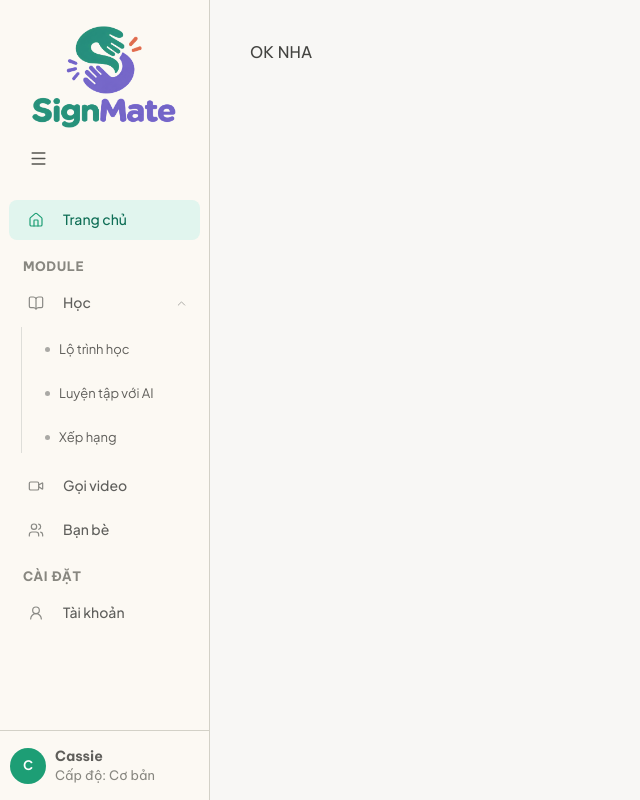
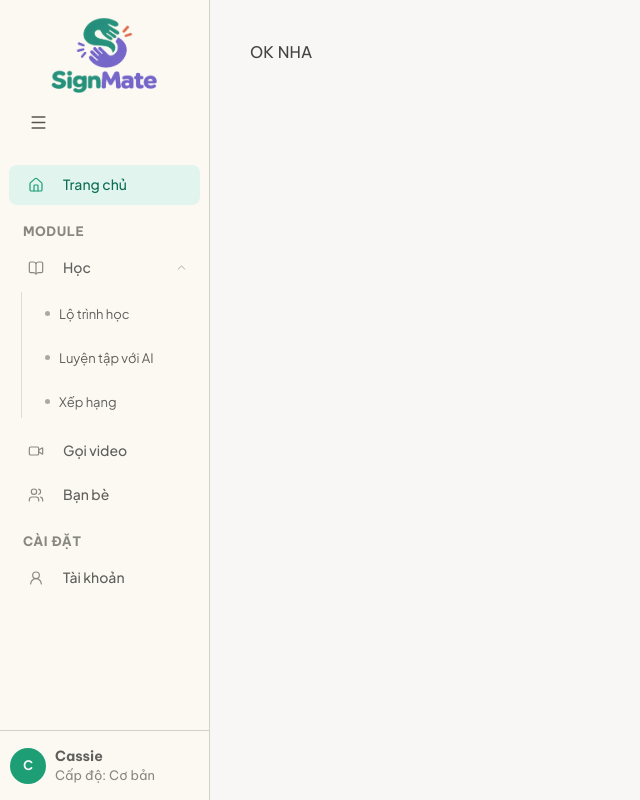
Before and after one commit to ThankTran/AISC2026-SignMate_Frontend, a React (Vite) app: page / in a window 1280 px wide. Shown: the whole page, without its empty margins (0-640 px from the left). Built offline with nearby package versions, Linux system fonts and the light colour scheme.

Commit message:
style(sidebar): adjust logo margin spacing

```diff
--- a/src/components/Sidebar/Sidebar.css
+++ b/src/components/Sidebar/Sidebar.css
@@ -103,19 +103,19 @@
 /* Logo A - trạng thái mở rộng */
 
 .sidebar__logo--full {
-  width: 150px;
+  width: 110px;
   height: auto;
 
-  margin-bottom: 10px;
+  margin: -6px 0 10px 0;
 }
 
 /* Logo B - trạng thái thu nhỏ */
 
 .sidebar__logo--collapsed {
-  width: 70px;
+  width: 50px;
   height: auto;
 
-  margin-bottom: 8px;
+  margin: -6px 0 10px 0;
 }
 
 /* =========================================================
```
